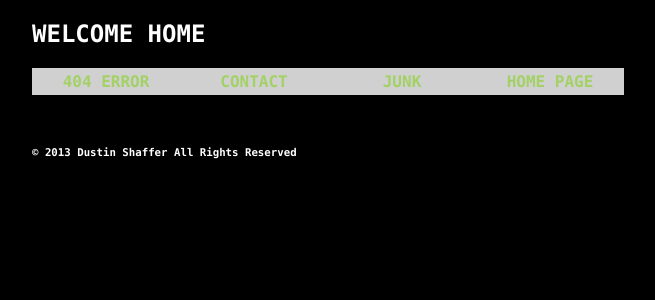
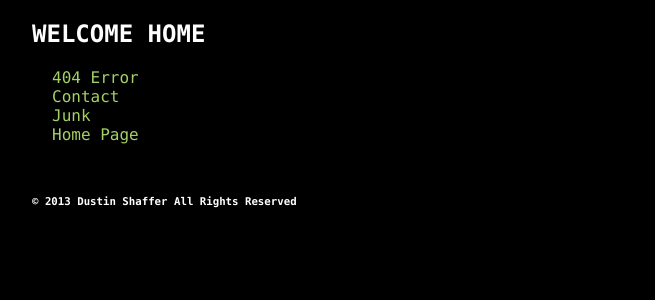
Before and after one commit to misterdustinface/misterdustinface.github.io, a Jekyll site: the page built from index.html, in a window 1280 px wide. Shown: the top 300 px of the page, without its empty margins (8-663 px from the left). Built offline with Jekyll 4.4.1, drawn with Linux system fonts in a browser that asks for light colours; comment, search, counter and statistics services are not loaded.

Commit message:
Update pages.html

```diff
--- a/_includes/pages.html
+++ b/_includes/pages.html
@@ -1,4 +1,4 @@
-<ul> <link rel="stylesheet" type="text/css" href="css/theme1/homebar.css">
+<ul id="list-nav">
   {% for page in site.pages %}
     <li><a href="{{page.url}}"> {{page.title}} </a> </li>
   {% endfor %}
```
